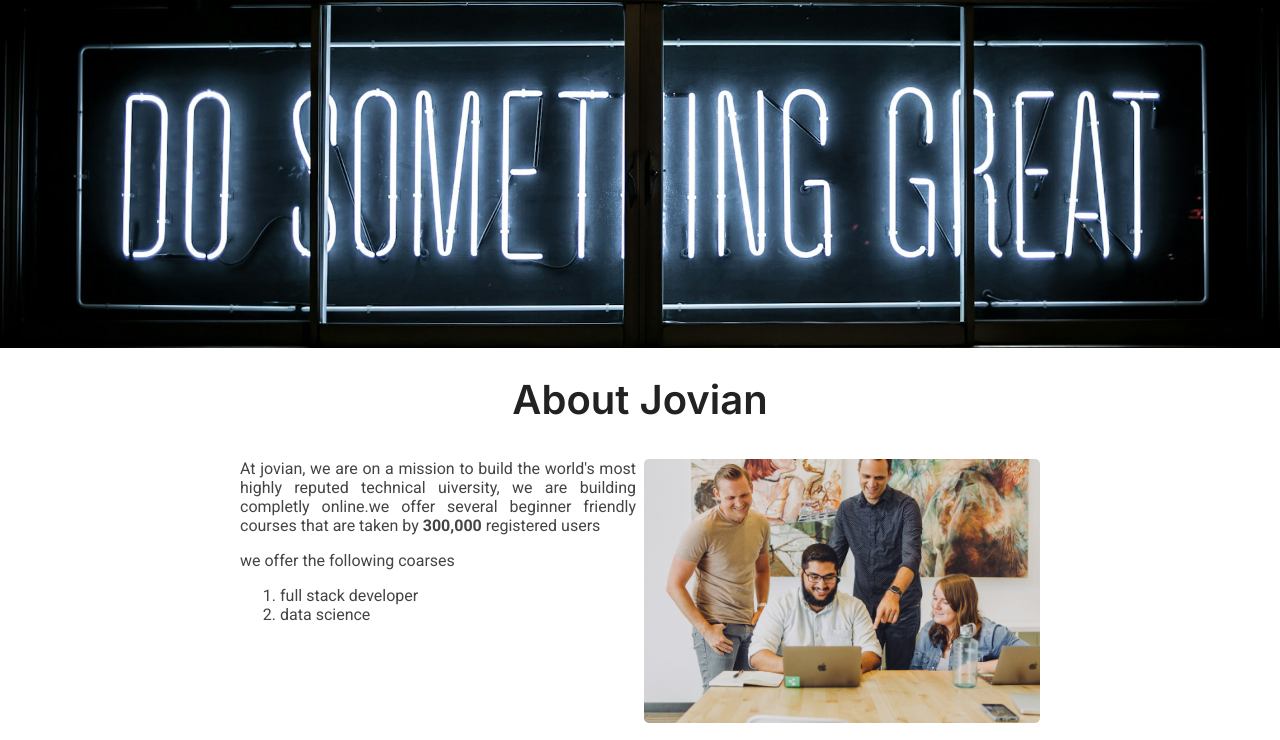
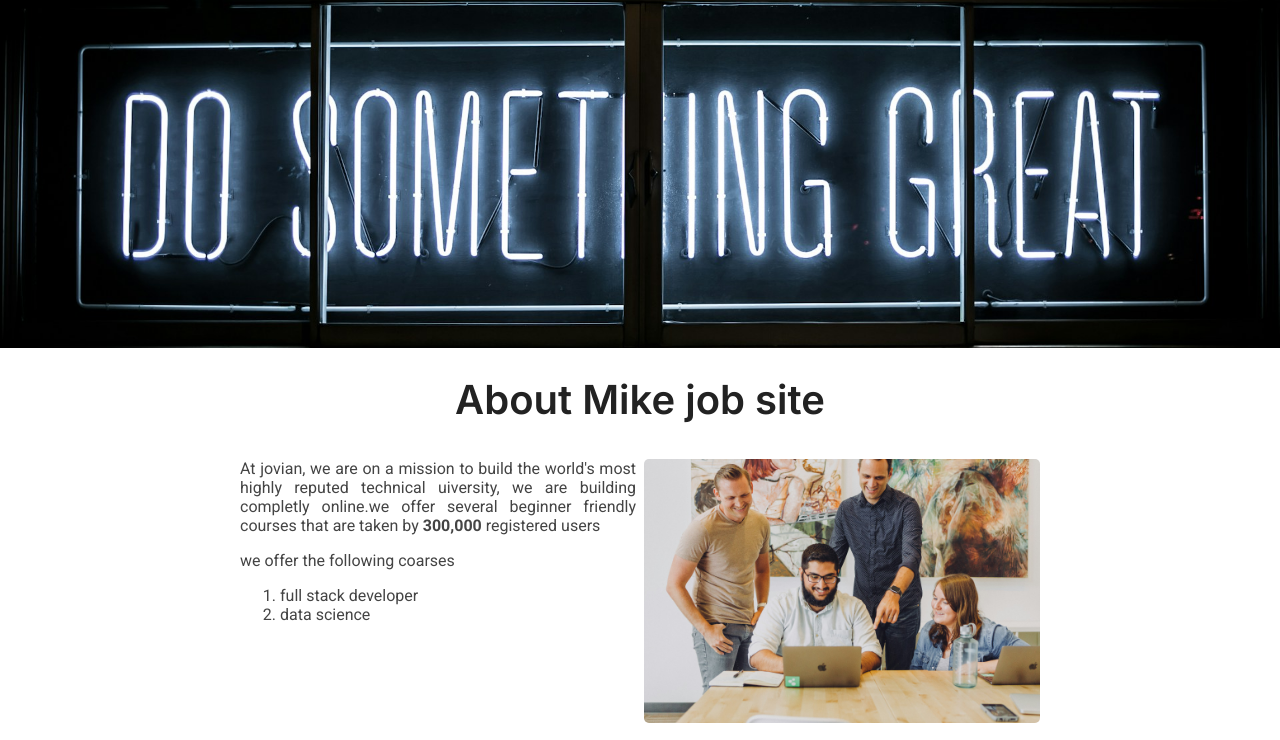
Before and after one commit to MikeNeymar/meta, a plain HTML site: page index.html in a window 1280 px wide. Shown: the part 60-800 px from the top of the page. Drawn offline with Linux system fonts and the light colour scheme.

Commit message:
some editings are done

```diff
--- a/index.html
+++ b/index.html
@@ -16,7 +16,7 @@
     <meta name="twitter:image" content="/lali.png">
     <link rel="icon" href="/lali.png" type="image/x-icon">
 
-    <title>my first web page</title>
+    <title>my last web page</title>
     <link rel="preconnect" href="https://fonts.googleapis.com">
     <link rel="preconnect" href="https://fonts.gstatic.com" crossorigin>
     <link href="https://fonts.googleapis.com/css2?family=Inter:ital,opsz,wght@0,14..32,100..900;1,14..32,100..900&family=Roboto:ital,wght@0,100..900;1,100..900&display=swap" rel="stylesheet">
@@ -29,7 +29,7 @@
 <img src="logo.jpg" alt="logo" id="logo">
     </div>
 <img id="banner" src="banner.jpg.jpg" alt="banner" height="360">
-    <h1>About Jovian</h1>
+    <h1>About Mike job site</h1>
     <div id="about">
         <div id="description"><p style="margin-top: 0;">At jovian, we are on a mission to build the world's most highly reputed
            technical uiversity, we are building
```
